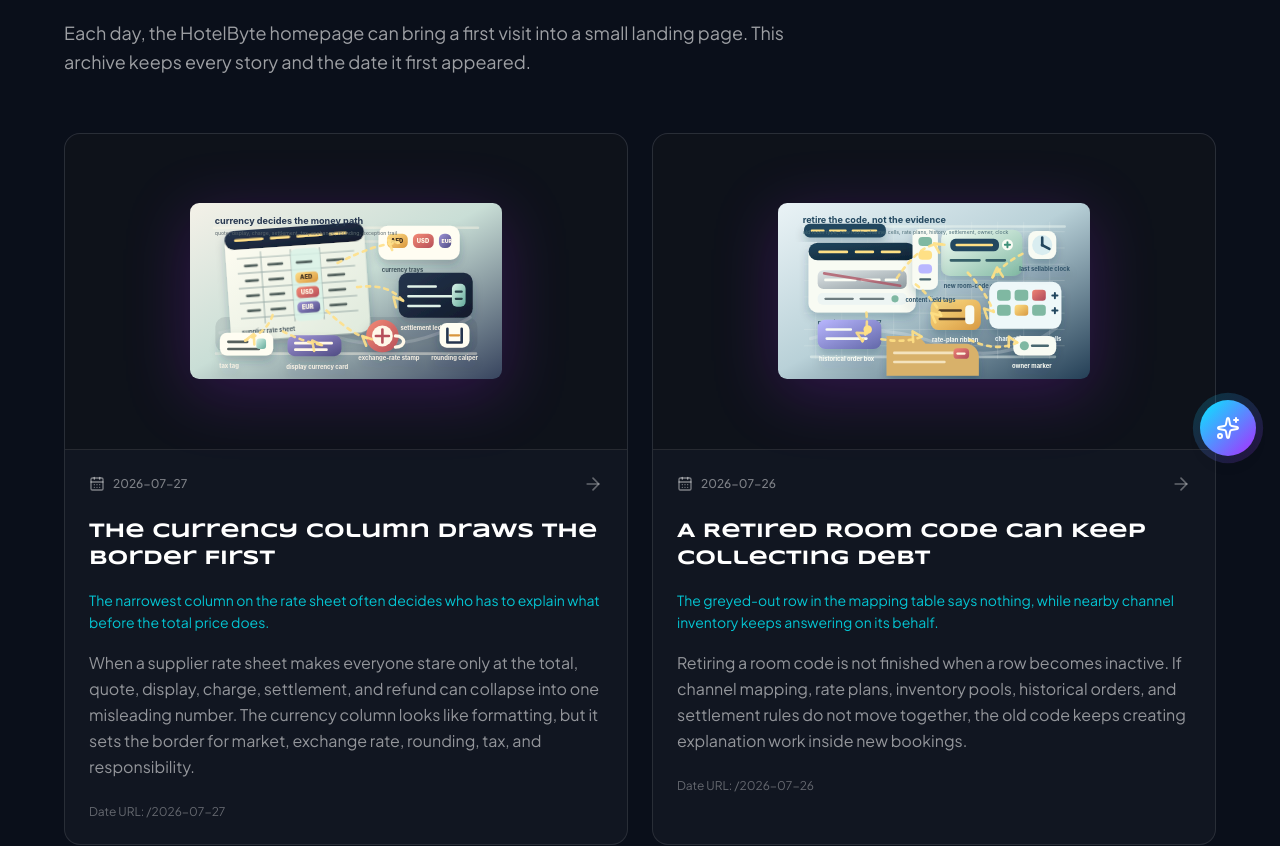
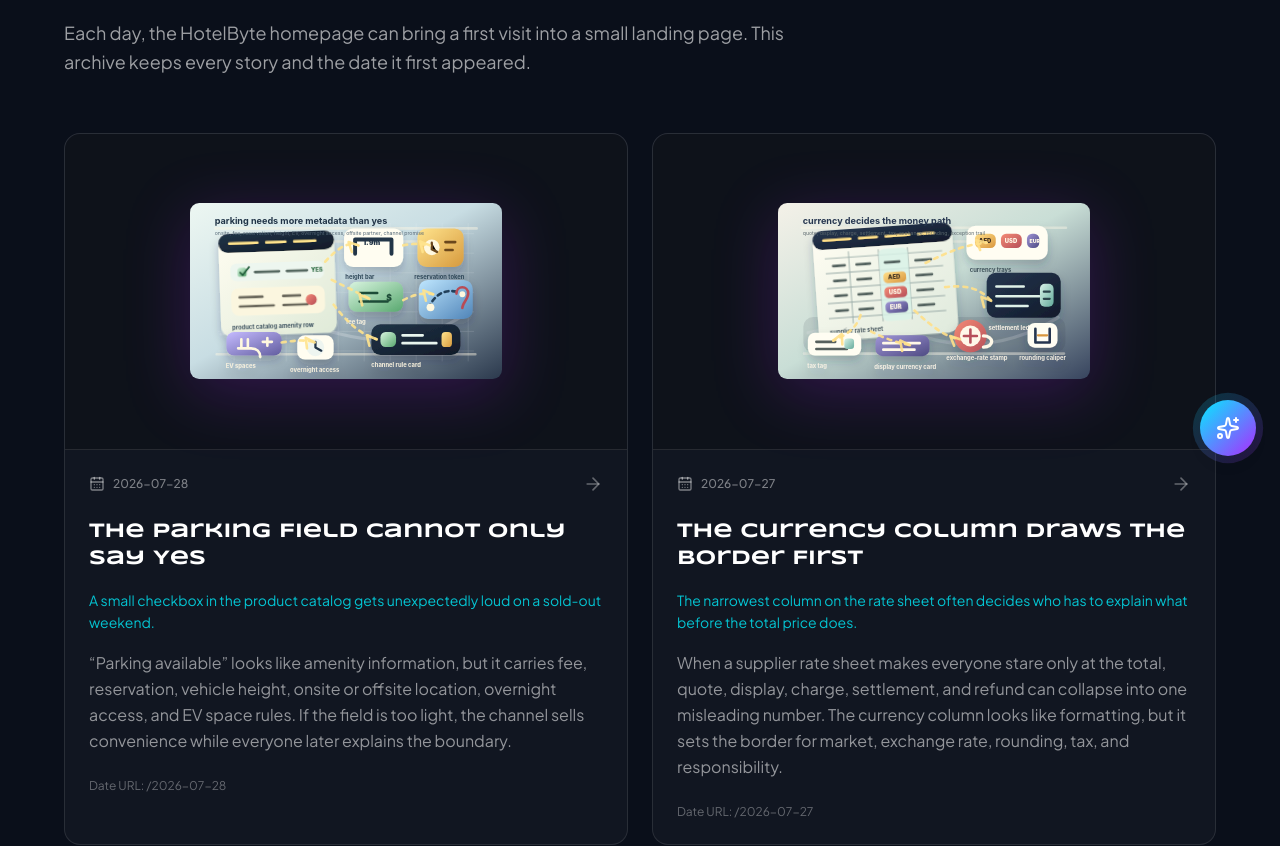
Before and after one commit to hotelbyte-com/hotelbyte-landing, a React (Vite) app: page /stories in a window 1280 px wide. Shown: the part 320-1166 px from the top of the page. Built offline with nearby package versions, Linux system fonts and the light colour scheme; no server answers.

Commit message:
Lore: give parking a real field

```diff
--- a/src/data/dailyStories.ts
+++ b/src/data/dailyStories.ts
@@ -2933,6 +2933,72 @@ export const dailyStories: DailyStory[] = [
     },
     generatedBy: 'codex-daily-story-publisher',
     generatedAt: '2026-07-27T07:33:16+04:00'
+  },
+  {
+    date: '2026-07-28',
+    slug: 'parking-field-needs-more-than-yes',
+    content: {
+      zh: {
+        title: '停车字段不能只写“有”',
+        mood: '产品目录里一个小小的勾选框，到了周末满房时会突然变得很吵。',
+        theme: '产品目录里的停车设施字段，怎样把真实可售性从一个“有”字里救出来',
+        summary:
+          '“提供停车”看起来是设施信息，实际会牵动收费、预约、车高限制、场内场外、过夜规则和电动车位。字段写得太轻，渠道卖出去的是方便，后面解释的却是边界。',
+        body: [
+          '产品目录里有一行很容易被扫过去：Parking available。旁边是一个绿色勾。它看起来干净，甚至有点令人放心。可供应商备注里还藏着几句话：地下车库限高 1.9 米，周末需提前预约，电动车位只有两格，场外合作停车场午夜后不能进出。绿色勾没有错。它只是说得太少。',
+          '停车最会假装自己是简单设施。对渠道来说，它像一个能提高转化的标签；对酒店来说，它是有限车位、收费口径、保安动线、合作停车场合同和本地交通规则的组合。写“免费停车”和写“可预约付费停车”，不是文案差异，是价格、责任和预期的差异。更别说大型 SUV、租车自驾、会展团、充电车和过夜离场，每一种都在问不同的问题。',
+          '把字段写细也有代价。页面不能变成停车场说明书，渠道也不想让一个设施占走半屏。但最有用的元数据不必很长，它要先把几颗钉子钉住：是否在场内，是否收费，是否需要预约，车高或车型限制，过夜进出规则，EV 车位是否可保证。少一颗钉子，客服和供应商运营就会在预订后替那个绿色勾补课。',
+          'HotelByte 做分销基础设施时，设施字段不该只负责好看。它应该能承认“有”不是一种完整答案。一个停车字段写得好，读者看到的是少量清楚的选择；后台少掉的，是把便利卖成承诺、再把承诺解释回限制的那一圈弯路。'
+        ],
+        ctaLabel: '返回 HotelByte 首页'
+      },
+      en: {
+        title: 'The Parking Field Cannot Only Say Yes',
+        mood: 'A small checkbox in the product catalog gets unexpectedly loud on a sold-out weekend.',
+        theme: 'How a parking amenity field in the product catalog rescues real sellability from a simple yes',
+        summary:
+          '“Parking available” looks like amenity information, but it carries fee, reservation, vehicle height, onsite or offsite location, overnight access, and EV space rules. If the field is too light, the channel sells convenience while everyone later explains the boundary.',
+        body: [
+          'One row in the product catalog is easy to skim past: Parking available. A green tick sits beside it. It looks clean, almost reassuring. Then the supplier note adds the part the tick cannot hold: underground height limit 1.9 meters, weekend reservation required, only two EV spaces, and the partner lot has no midnight re-entry. The green tick is not wrong. It is just too small for the job.',
+          'Parking is very good at pretending to be a simple amenity. For a channel, it is a label that may help conversion. For a hotel, it is a bundle of limited bays, fee rules, security flow, partner-lot contracts, and local traffic constraints. “Free parking” and “paid parking by reservation” are not wording variants. They change price, responsibility, and expectation. Large SUVs, rental cars, event groups, charging vehicles, and overnight exits each ask a different question.',
+          'Making the field precise has a cost too. A page should not become a parking manual, and a channel does not want one facility to take half the screen. Useful metadata can stay compact. It just has to pin down the important pieces: onsite or offsite, free or paid, reservation required or not, height or vehicle limits, overnight access, and whether EV spaces are guaranteed. Miss one pin and support plus supplier operations spend the post-booking hour teaching the green tick what it should have said.',
+          'For HotelByte, amenity fields should do more than decorate the sellable page. They should admit that yes is not a complete answer. When a parking field is written well, the reader sees a few clear choices; behind the page, the business avoids selling convenience as a promise and then translating the promise back into restrictions.'
+        ],
+        ctaLabel: 'Back to the HotelByte homepage'
+      }
+    },
+    visual: {
+      src: '/daily/2026-07-28.svg',
+      alt: {
+        zh: '停车设施元数据的编辑插图，画面中有产品目录面板、绿色停车勾选框、车高限制杆、预约令牌、收费标签、场外停车地图、电动车插头、过夜进出时钟和把规则送往渠道卡片的彩色线路。',
+        en: 'An editorial illustration of parking amenity metadata with a product catalog panel, green parking checkbox, vehicle-height bar, reservation token, fee tag, offsite parking map, EV plug, overnight access clock, and colored lines carrying the rules to a channel card.'
+      },
+      caption: {
+        zh: '停车字段不能只回答“有没有”。场内场外、收费、预约、限高、过夜进出和 EV 车位，都会改变它在渠道里的真实含义。',
+        en: 'A parking field cannot only answer whether parking exists. Onsite status, fee, reservation, height limit, overnight access, and EV spaces all change what the channel is really selling.'
+      }
+    },
+    nextThemeSeeds: {
+      zh: [
+        '房态日历里的最晚释放时间，怎样把团房、散客和收益判断放到同一个钟面上',
+        '结算表里的退款批次号，怎样让财务、供应商和客服确认同一笔钱',
+        '一张多语言政策卡，怎样让商业规则在翻译后仍然保留责任边界',
+        '供应商内容表里的“装修中”字段，怎样让设施关闭不再伪装成仍可使用',
+        '一张机场班车时刻表，怎样让目的地服务、渠道展示和酒店承诺少打架'
+      ],
+      en: [
+        'How the latest release time on an inventory calendar puts groups, transient rooms, and revenue judgment onto one clock face',
+        'How a refund batch ID in a settlement sheet helps finance, supplier, and support confirm the same money',
+        'How a multilingual policy card keeps commercial responsibility intact after translation',
+        'How an under-renovation field in supplier content keeps a closed amenity from pretending it is still usable',
+        'How an airport shuttle timetable keeps destination service, channel display, and hotel promise from colliding'
+      ]
+    },
+    cta: {
+      href: '/'
+    },
+    generatedBy: 'codex-daily-story-publisher',
+    generatedAt: '2026-07-28T08:21:20+04:00'
   }
 ];
 
```
Also changed, not shown: public/daily/2026-07-28.svg (added).
